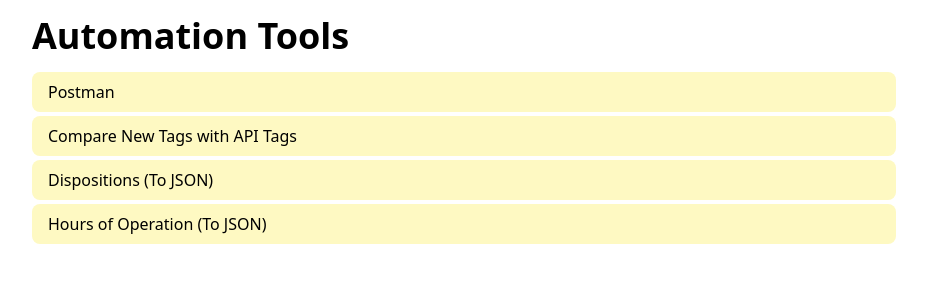
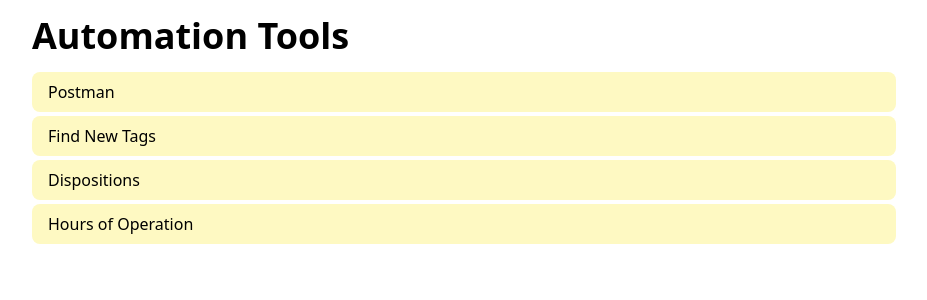
Before and after one commit to zeeforumcompany/automation-tools, a Next.js app: page / in a window 1280 px wide. Shown: the top 300 px of the page, without its empty margins (176-1103 px from the left). Built offline with nearby package versions, Linux system fonts and the light colour scheme.

Commit message:
Fix Static Routing Issue

```diff
--- a/next.config.mjs
+++ b/next.config.mjs
@@ -1,6 +1,6 @@
 /** @type {import('next').NextConfig} */
 const nextConfig = {
-	// output: "export",  // <=== enables static exports
+	output: "export",  // <=== enables static exports
 	reactStrictMode: true,
 };
 
--- a/src/app/[company]/[slug]/page.js
+++ b/src/app/[company]/[slug]/page.js
@@ -1,18 +1,26 @@
-'use client'
-
-import Link from "next/link";
-import { handleChange, copyToClipboard, handleCheckbox, isDefined } from "@/helpers/functions";
-import { useState } from "react";
 import Postman from "@/components/postman";
 import FindNewTags from "@/components/find-new-tags";
 import Dispositions from "@/components/dispositions";
-import { usePathname } from "next/navigation";
 import HoursOfOperation from "@/components/hours-of-operation";
+import fetchCompanyAndSlugData from "@/helpers/router";
 
-export default function NiceApp() {
-	let slug = usePathname();
-	slug = slug ? slug.split('/').filter(Boolean) : [];
-	slug = slug.length > 0 ? slug[slug.length - 1] : null;
+export async function generateStaticParams() {
+  const data = fetchCompanyAndSlugData();
+
+  // Map your data to the expected format for generateStaticParams
+  const params = data.map((item) => ({
+    company: item.company,
+    slug: item.slug,
+  }));
+
+  return params;
+}
+
+export default async function NiceApp({ params }) {
+	let { company, slug } = await params;
+	// let slug = usePathname();
+	// slug = slug ? slug.split('/').filter(Boolean) : [];
+	// slug = slug.length > 0 ? slug[slug.length - 1] : null;
 
 	let content;
 
--- a/src/app/page.js
+++ b/src/app/page.js
@@ -1,18 +1,22 @@
+import fetchCompanyAndSlugData from "@/helpers/router";
 import Image from "next/image";
 import Link from "next/link";
 
 export default function Home() {
   const className = "block w-full bg-yellow-100 py-2 px-4 rounded-lg hover:bg-blue-100 mb-1";
 
+  const pages = fetchCompanyAndSlugData();
+
   return (
     <div className="w-4xl mx-auto p-4">
       <h1 className="text-4xl font-bold">Automation Tools</h1>
       <ul className="mt-4 space-y-2">
         <li className="">
-          <Link href="/nice/postman" className={className}>Postman</Link>
-          <Link href="/nice/find-new-tags" className={className}>Compare New Tags with API Tags</Link>
-          <Link href="/nice/dispositions" className={className}>Dispositions (To JSON)</Link>
-          <Link href="/nice/hours-of-operation" className={className}>Hours of Operation (To JSON)</Link>
+          {pages.map((page) => (
+            <Link key={page.slug} href={`/${page.company}/${page.slug}`} className={className}>
+              {page.text}
+            </Link>
+          ))}
         </li>
       </ul>
     </div>
--- /dev/null
+++ b/src/helpers/router.js
@@ -0,0 +1,8 @@
+export default function fetchCompanyAndSlugData() {
+  return [
+    { company: 'nice', slug: 'postman', text: "Postman" },
+    { company: 'nice', slug: 'find-new-tags', text: "Find New Tags" },
+    { company: 'nice', slug: 'dispositions', text: "Dispositions" },
+    { company: 'nice', slug: 'hours-of-operation', text: "Hours of Operation" },
+  ];
+}
```
